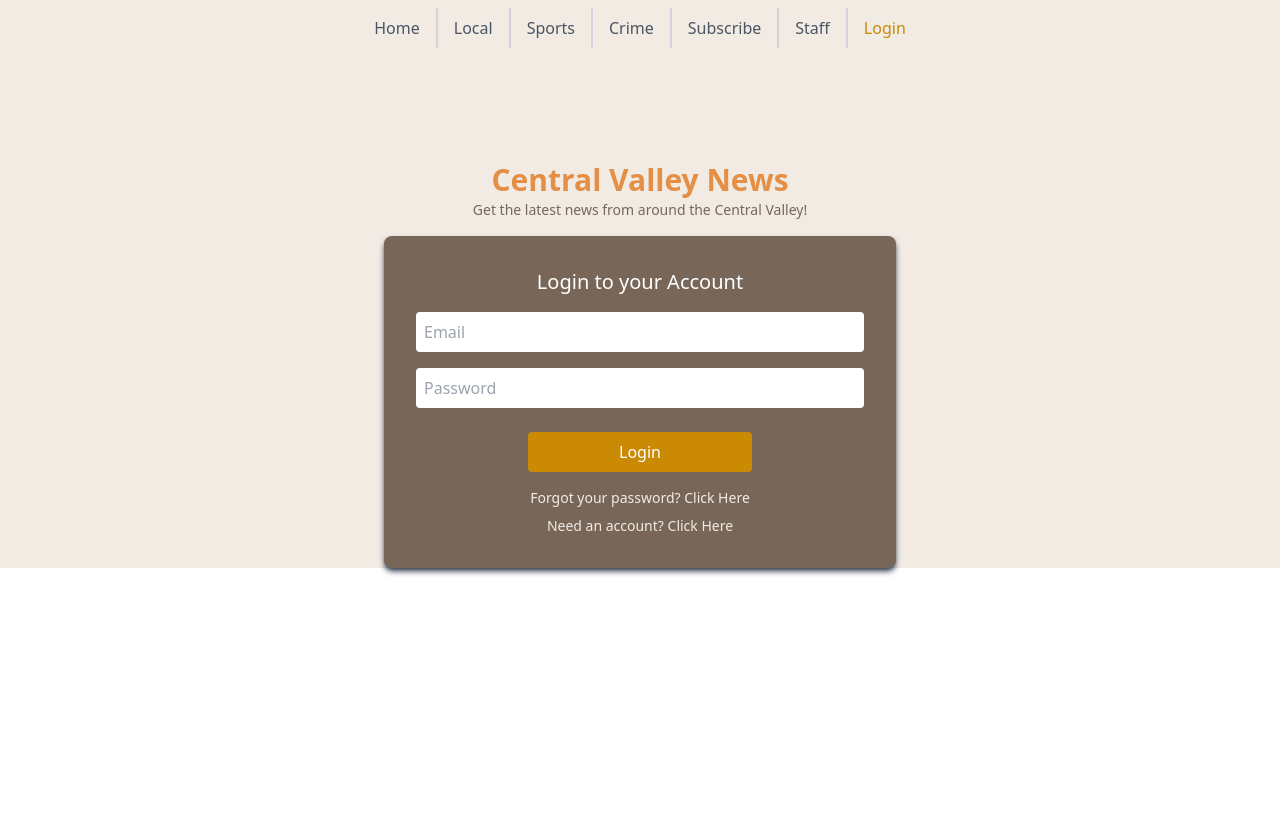
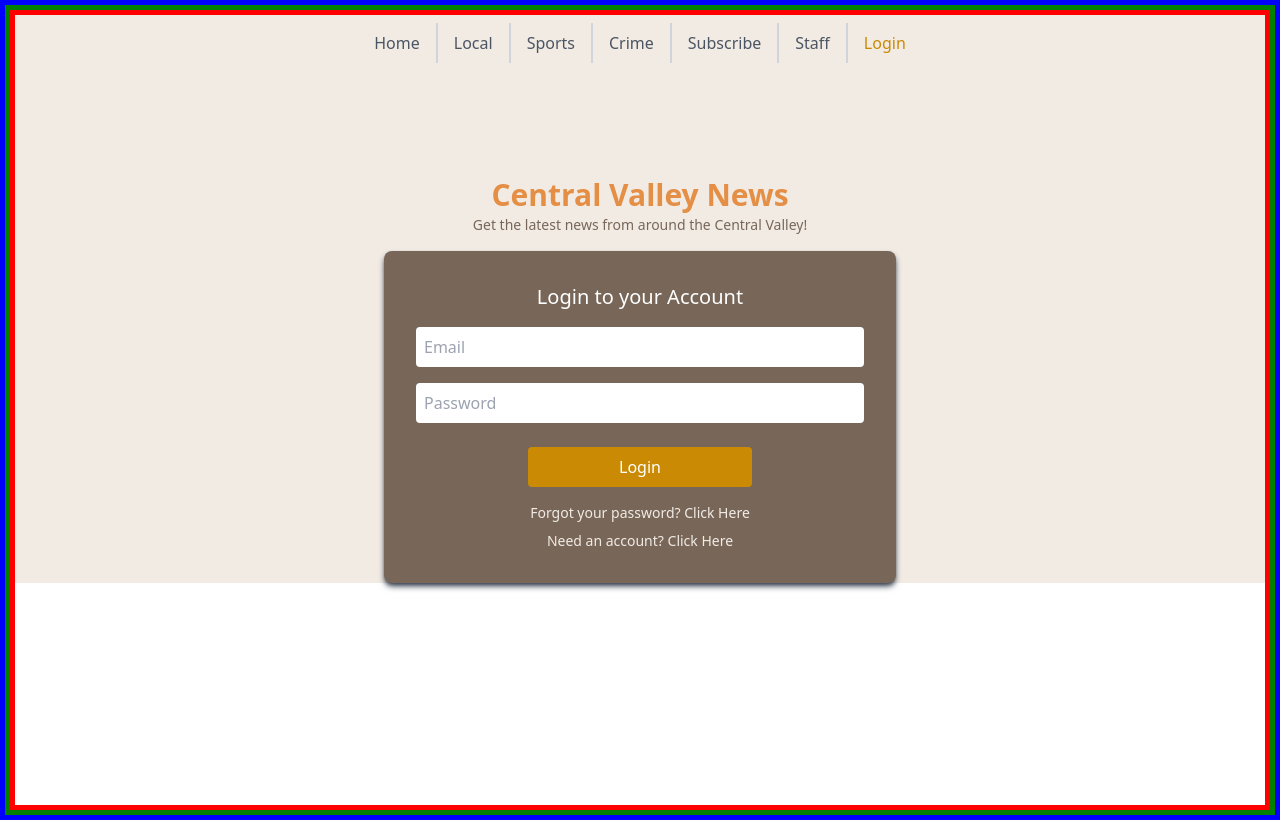
Before and after one commit to Algorithm-Allies/valleyNews, a React (Vite) app in the folder client/: page /auth/login in a window 1280 px wide. Built offline with nearby package versions, Linux system fonts and the light colour scheme.

Commit message:
testing min-height and adding test borders

```diff
--- a/client/src/index.css
+++ b/client/src/index.css
@@ -12,3 +12,16 @@
 .unset-border-box{
     box-sizing: unset !important;
 }
+
+html {
+    border: 5px solid blue;
+}
+
+body {
+    border: 5px solid green;
+}
+
+#root {
+    border: 5px solid red;
+    min-height: 100vh;
+}
```
